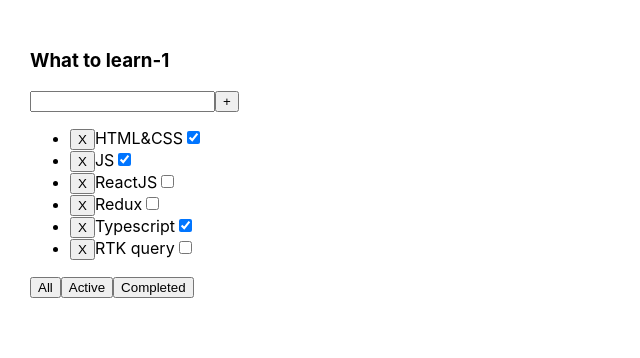
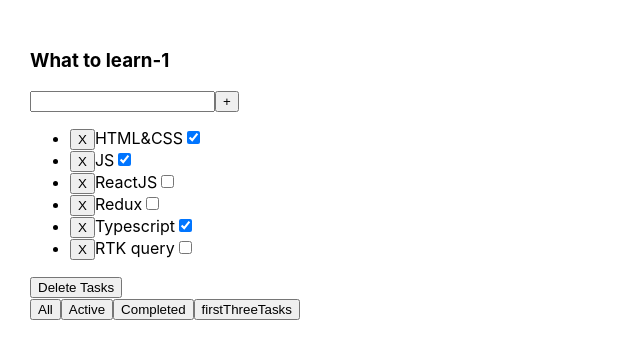
Before and after one commit to Vital9i/ToDoList, a React (Create React App) app: page / in a window 1280 px wide. Shown: the top 358 px of the page, without its empty margins (0-640 px from the left). Built offline with nearby package versions, Linux system fonts and the light colour scheme.

Commit message:
additional Lesson.2 tasks complete

```diff
--- a/src/App.tsx
+++ b/src/App.tsx
@@ -38,21 +38,33 @@
         {id: 6, title: 'RTK query', isDone: false},
     ])
 
+    const deleteTasks = (deleteTasks: string) => {
+        setTaskNameForDrushlag(deleteTasks)
+    }
+
+    const firstThreeTasks = (firstThreeTasks: string) => {
+        setTaskNameForDrushlag(firstThreeTasks)
+    }
+
     const removeTasks = (taskId: number) => {
         console.log(taskId)
         setTasks(tasks.filter(task => task.id !== taskId))
     }
-
-    let [taskNameForDrushlag, setTaskNameForDrushlag] = useState('All')
 
     const changeTasks = (taskName: TaskNameType) => {
         console.log(taskName)
         setTaskNameForDrushlag(taskName);
     }
 
-
+    let [taskNameForDrushlag, setTaskNameForDrushlag] = useState('All')
     let drushlaq = tasks;
     switch (taskNameForDrushlag) {
+        case 'delete':
+            drushlaq = [];
+            break;
+        case 'firstThreeTasks':
+            drushlaq = tasks.slice(0, 3);
+            break;
         case 'All':
             drushlaq = tasks;
             break;
@@ -74,6 +86,8 @@
                       tasks={drushlaq}
                       removeTasks={removeTasks}
                       changeTasks={changeTasks}
+                      deleteTasks={deleteTasks}
+                      firstThreeTasks={firstThreeTasks}
             />
         </div>
     );
--- a/src/components/Todolist.tsx
+++ b/src/components/Todolist.tsx
@@ -7,6 +7,8 @@
     tasks: TaskProps[]
     removeTasks: (taskId: number) => void
     changeTasks: (taskName: TaskNameType) => void
+    deleteTasks: (deleteTask:string) => void
+    firstThreeTasks: (firstThreeTasks:string) => void
 }
 
 type TaskProps = {
@@ -15,10 +17,7 @@
     isDone: boolean
 }
 
-export const Todolist = ({title, tasks, removeTasks, changeTasks}: TodolistProps) => {
-
-
-
+export const Todolist = ({title, tasks, removeTasks, changeTasks, deleteTasks, firstThreeTasks}: TodolistProps) => {
     return (
         <div>
             <h3>{title}</h3>
@@ -44,6 +43,13 @@
                     </ul>}
             <div>
                 <button onClick={() => {
+                    deleteTasks('delete')
+                }}>
+                    Delete Tasks
+                </button>
+            </div>
+            <div>
+                <button onClick={() => {
                     changeTasks('All')
                 }}>All
                 </button>
@@ -55,6 +61,10 @@
                     changeTasks('Completed')
                 }}>Completed
                 </button>
+                <button onClick={() => {
+                    firstThreeTasks('firstThreeTasks')
+                }}>firstThreeTasks
+                </button>
             </div>
         </div>
     );
```
